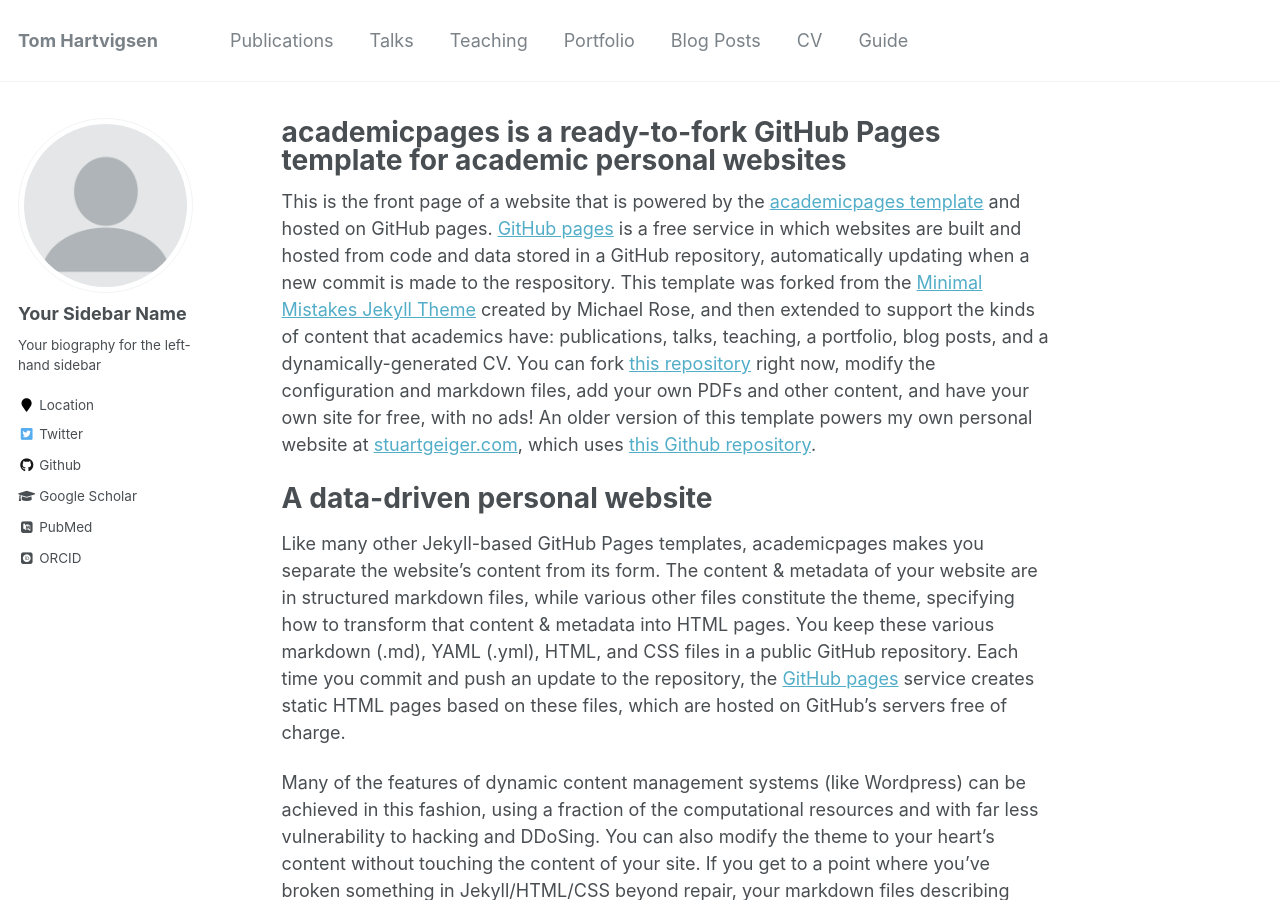
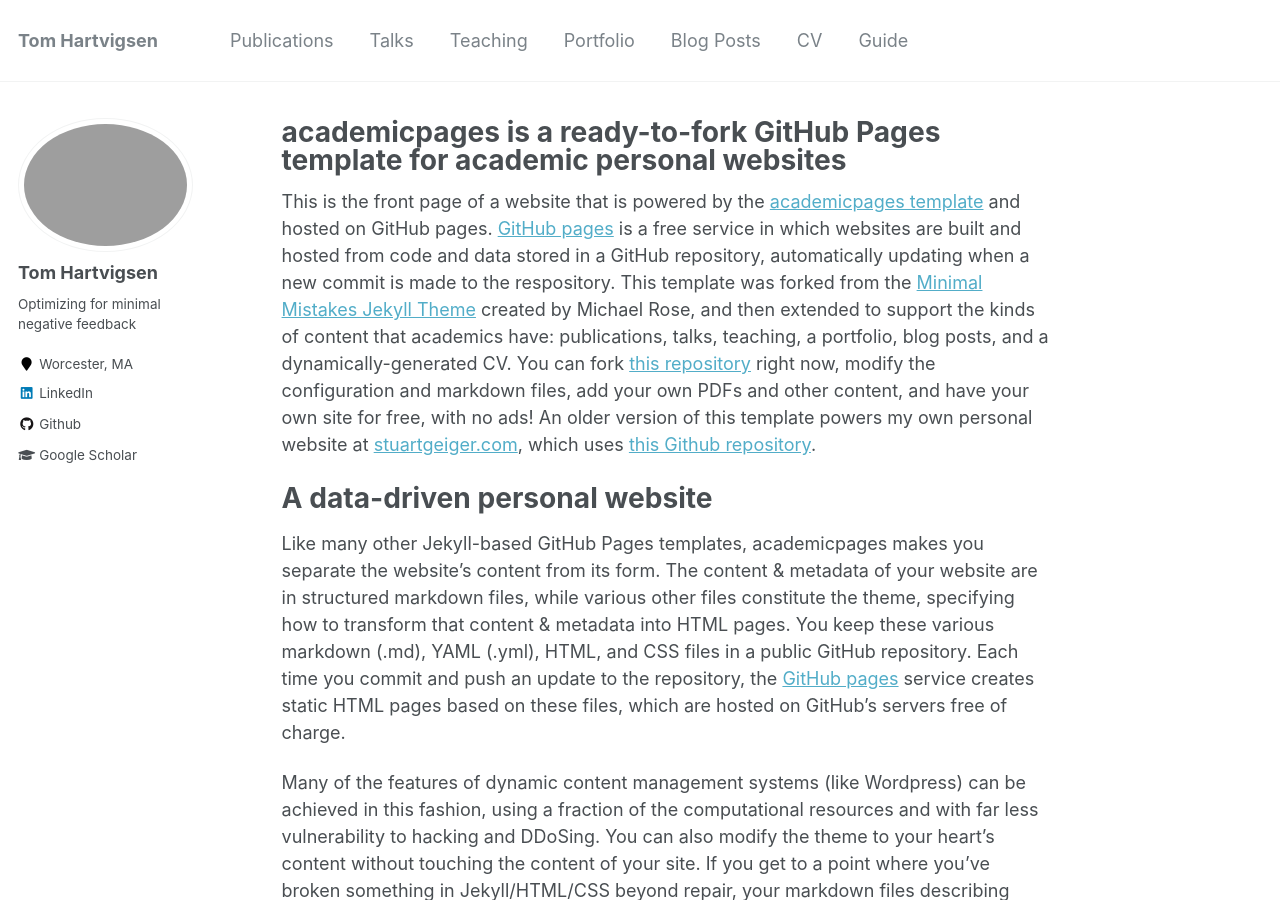
Before and after one commit to Thartvigsen/thartvigsen.github.io, a Jekyll site: the page built from _pages/about.md, in a window 1280 px wide and 900 px high. Built offline with Jekyll 4.4.1, drawn with Linux system fonts in a browser that asks for light colours; some web fonts are replaced.

Commit message:
settings

```diff
--- a/_config.yml
+++ b/_config.yml
@@ -13,7 +13,7 @@ name                     : &name "Tom Hartvigsen"
 description              : &description "personal description"
 url                      : "https://thartvigsen.github.io" # the base hostname & protocol for your site e.g. "https://mmistakes.github.io"
 baseurl                  : "" # the subpath of your site, e.g. "/blog"
-repository               : "thartvigsen/thartvigsen.github.io"
+repository               : "thartvigsen.github.io"
 teaser                   :  # filename of teaser fallback teaser image placed in /images/, .e.g. "500x300.png"
 breadcrumbs              : false # true, false (default)
 words_per_minute         : 160
@@ -80,13 +80,13 @@ analytics:
 
 # Site Author
 author:
-  name             : "Your Sidebar Name"
-  avatar           : "profile.png"
-  bio              : "Your biography for the left-hand sidebar"
-  location         : "Location"
+  name             : "Tom Hartvigsen"
+  avatar           : "headshot.png"
+  bio              : "Optimizing for minimal negative feedback"
+  location         : "Worcester, MA"
   employer         :
-  pubmed           : "https://www.ncbi.nlm.nih.gov/pubmed/?term=john+snow"
-  googlescholar    : "http://yourfullgooglescholarurl.com"
+  pubmed           :
+  googlescholar    : "https://scholar.google.com/citations?user=rIjeeRsAAAAJ&hl=en"
   email            :
   researchgate     :  # example: "https://www.researchgate.net/profile/yourprofile"
   uri              :
@@ -96,20 +96,20 @@ author:
   flickr           :
   facebook         :
   foursquare       :
-  github           : "academicpages"
+  github           : "thartvigsen"
   google_plus      :
   keybase          :
   instagram        :
   impactstory      : #"https://profiles.impactstory.org/u/xxxx-xxxx-xxxx-xxxx"
   lastfm           :
-  linkedin         :
-  orcid            : "http://orcid.org/yourorcidurl"
+  linkedin         : "https://www.linkedin.com/in/thartvigsen/"
+  orcid            :
   pinterest        :
   soundcloud       :
   stackoverflow    : # http://stackoverflow.com/users/123456/username
   steam            :
   tumblr           :
-  twitter          : "replacethistwitterhandle"
+  twitter          :
   vine             :
   weibo            :
   xing             :
```
Also changed, not shown: README.md (line endings or trailing spaces).
